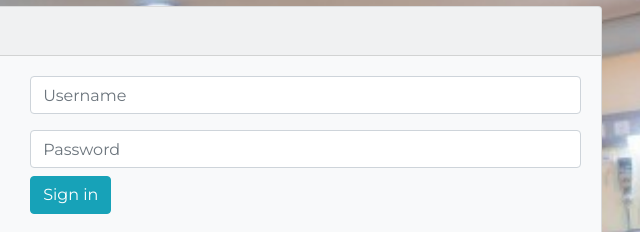
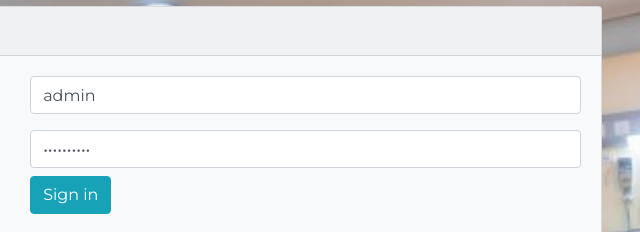
Before and after one commit to adeolaidowu/hospital_mgt_sys, a website: page public/signin.html in a window 1280 px wide. Shown: the part 198-430 px from the top of the page, 372-1012 px from the left. Drawn offline with nearby package versions, Linux system fonts and the light colour scheme.

Commit message:
Added functionality to allow visitors login as admin

```diff
--- a/public/signin.html
+++ b/public/signin.html
@@ -43,13 +43,13 @@
 							<label for="inputEmail" class="col-md-2 col-form-label">Username</label>
 							<div class="col-md-10">
 								<div id="error-msg" class="text text-danger"></div>
-								<input type="text" class="form-control" id="username" placeholder="Username">
+								<input type="text" class="form-control" id="username" value="admin">
 							</div>
 						</div>
 						<div class="form-group row">
 							<label for="inputPassword" class="col-md-2 col-form-label">Password</label>
 							<div class="col-md-10">
-								<input type="password" class="form-control" id="password" placeholder="Password">
+								<input type="password" class="form-control" id="password" value="dilligrout">
 								<button type="submit" class="btn btn-info submit mt-2">Sign in</button>
 							</div>
 						</div>
```
Also changed, not shown: public/database/db.json (+8 -0 lines).
